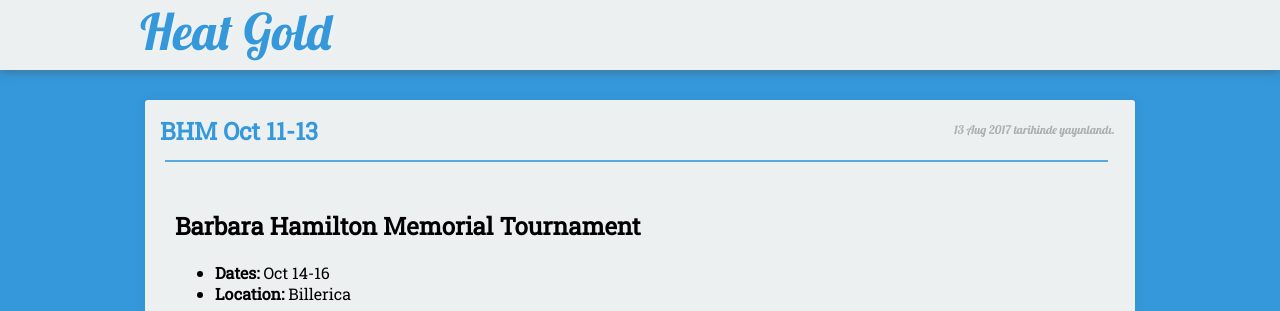
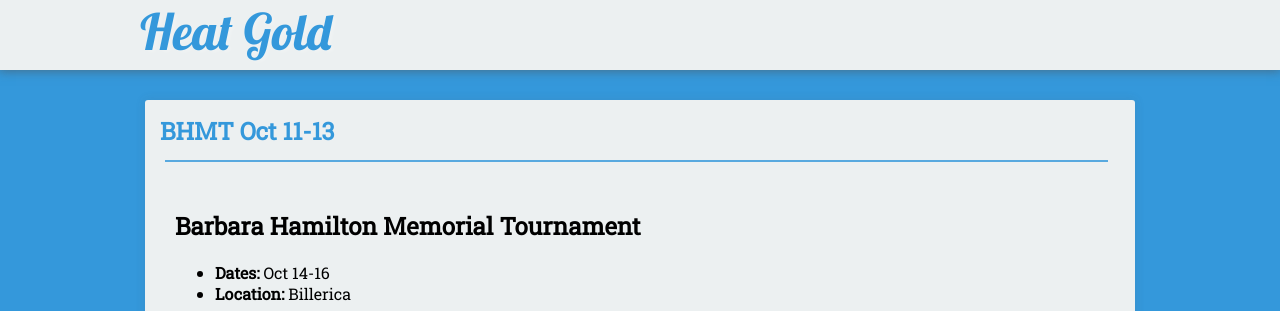
Before and after one commit to seanmerrow/ecf, a Jekyll site: the page built from _posts/2017-08-13-Tourney.md, in a window 1280 px wide. Shown: the top 311 px of the page. Built offline with Jekyll 4.4.1, drawn with Linux system fonts in a browser that asks for light colours; nearby versions of some CDN libraries.

Commit message:
Update 2017-08-13-Tourney.md

```diff
--- a/_posts/2017-08-13-Tourney.md
+++ b/_posts/2017-08-13-Tourney.md
@@ -1,7 +1,7 @@
 ---
-layout: post
-title:  "BHM Oct 11-13"
-date:   2017-08-13
+layout: page
+title: BHMT Oct 11-13
+description: Barbara Hamilton Memorial Tournament
 excerpt: "Barbara Hamilton Memorial Softball Tournament"
 tag:
 - tournament
```
